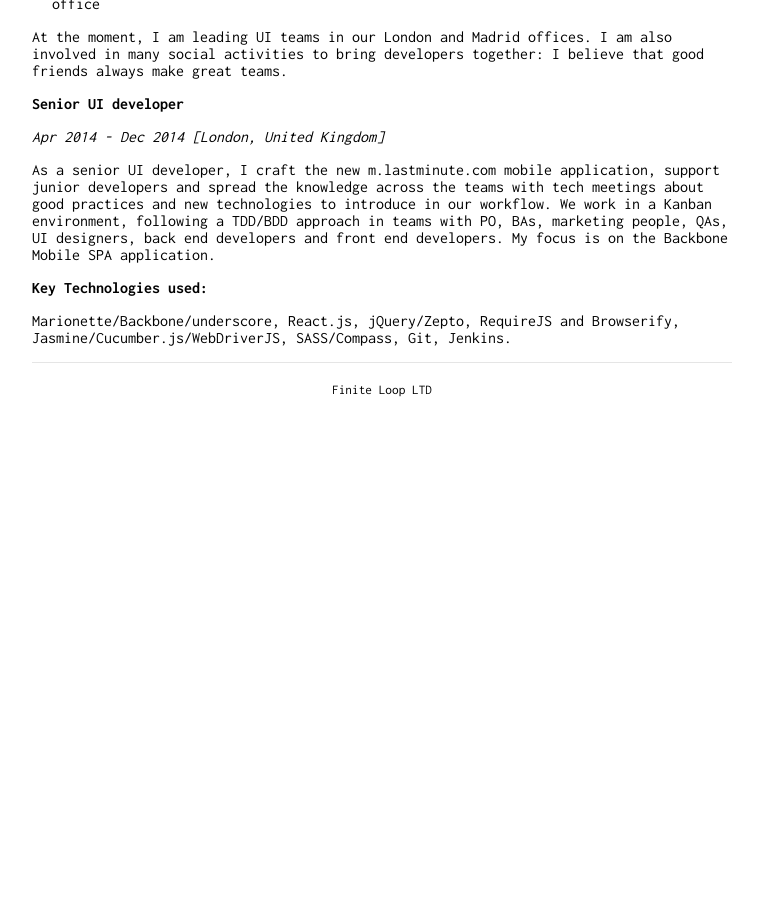
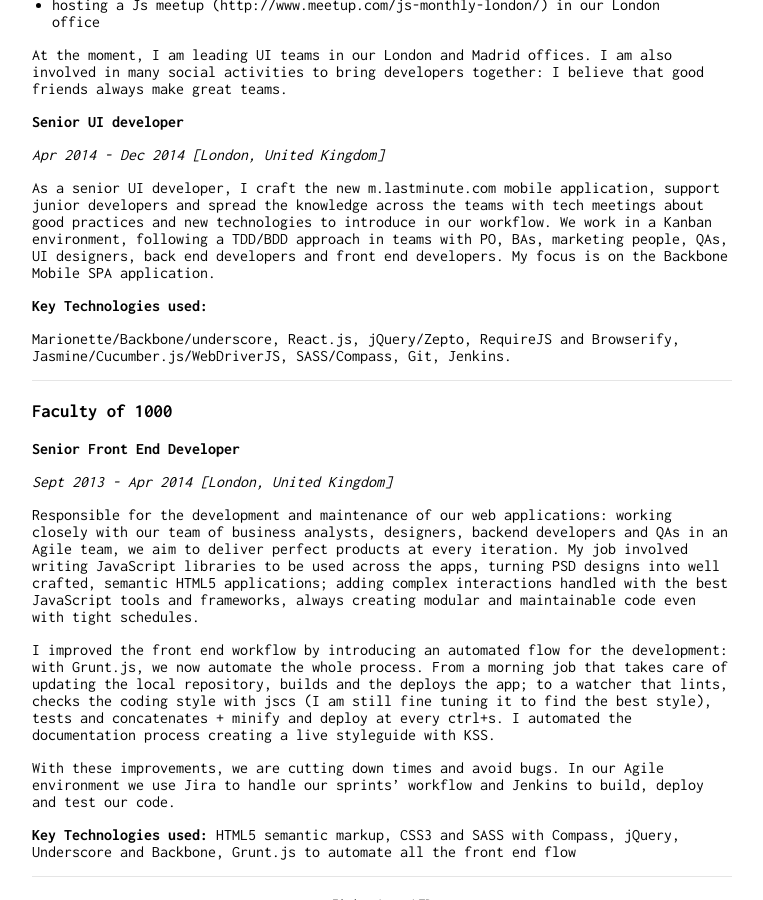
Before and after one commit to ricca509/ricca509.github.io, a Jekyll site: the page built from index.md, in a window 1280 px wide and 900 px high, scrolled down 2321 px. Shown: the whole window, without its empty margins (258-1021 px from the left). Built offline with Jekyll 4.4.1, drawn with Linux system fonts in a browser that asks for light colours; our own code applies the rules of GitHub Pages for plain Markdown files; before the commit the page ends 2718 px from its top, so only the background shows below that.

Commit message:
Adds F1000

```diff
--- a/index.md
+++ b/index.md
@@ -77,6 +77,8 @@ As a senior developer, I joined the team to help shape a better agile process, h
 
 This resulted in a happier team and more frequent/better releases.
 
+---
+
 ### lastminute.com
 
 **UI Tech Lead**
@@ -105,3 +107,21 @@ We work in a Kanban environment, following a TDD/BDD approach in teams with PO,
 
 Marionette/Backbone/underscore, React.js, jQuery/Zepto, RequireJS and
 Browserify, Jasmine/Cucumber.js/WebDriverJS, SASS/Compass, Git, Jenkins.
+
+---
+
+### Faculty of 1000
+
+**Senior Front End Developer**
+
+_Sept 2013 - Apr 2014 [London, United Kingdom]_
+
+Responsible for the development and maintenance of our web applications: working closely with our team of business analysts, designers, backend developers and QAs in an Agile team, we aim to deliver perfect products at every iteration. My job involved writing JavaScript libraries to be used across the apps, turning PSD designs into well crafted, semantic HTML5 applications; adding complex interactions handled with the best JavaScript tools and frameworks, always creating modular and maintainable code even with tight schedules.
+
+I improved the front end workflow by introducing an automated flow for the development: with Grunt.js, we now automate the whole process. From a morning job that takes care of updating the local repository, builds and the deploys the app; to a watcher that lints, checks the coding style with jscs (I am still fine tuning it to find the best style), tests and concatenates + minify and deploy at every ctrl+s. I automated the documentation process creating a live styleguide with KSS.
+
+With these improvements, we are cutting down times and avoid bugs.
+In our Agile environment we use Jira to handle our sprints' workflow and Jenkins to build, deploy and test our code.
+
+**Key Technologies used:**
+HTML5 semantic markup, CSS3 and SASS with Compass, jQuery, Underscore and Backbone, Grunt.js to automate all the front end flow
```
